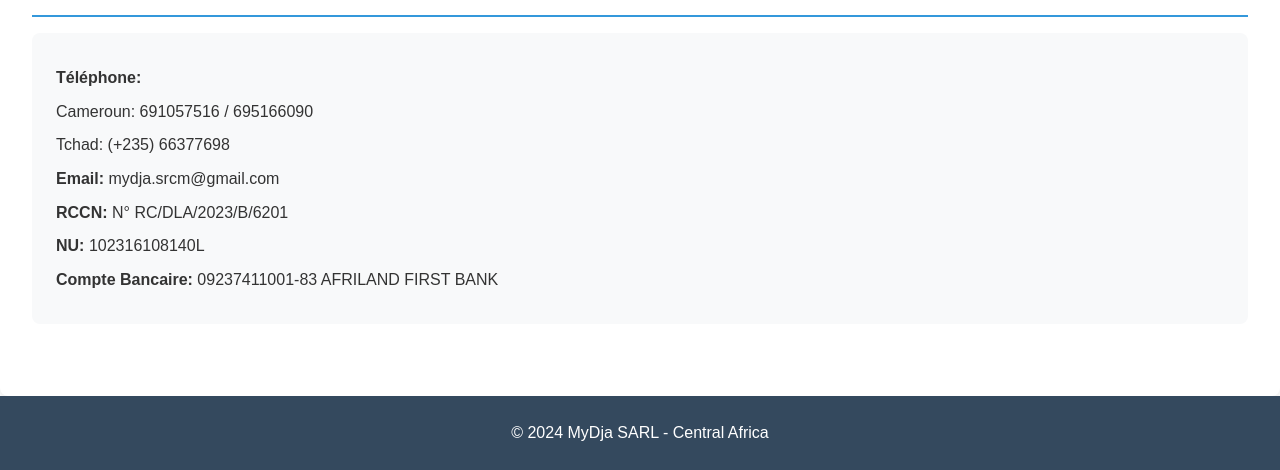
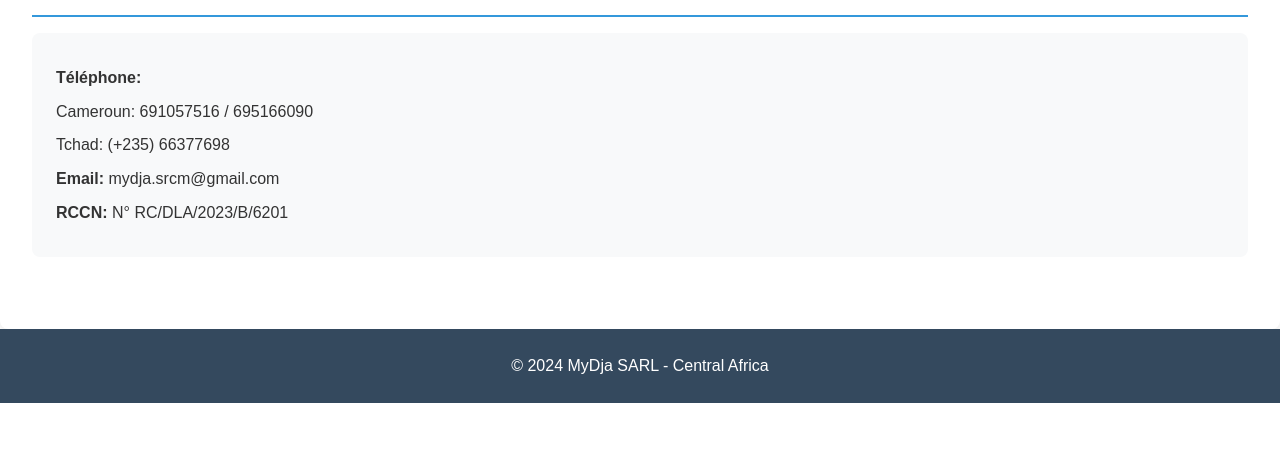
Before and after one commit to Kascabrel/MyDja_SARL, a Flask app: page /about in a window 1280 px wide. Shown: the part 1249-1719 px from the top of the page. After the commit the page ends 1652 px from the top, so only its background shows below. Run offline with Flask 3, Linux system fonts and the light colour scheme.

Commit message:
hide hero data

```diff
--- a/templates/about.html
+++ b/templates/about.html
@@ -60,8 +60,6 @@
             <p>Tchad: (+235) 66377698</p>
             <p><strong>Email:</strong> mydja.srcm@gmail.com</p>
             <p><strong>RCCN:</strong> N° RC/DLA/2023/B/6201</p>
-            <p><strong>NU:</strong> 102316108140L</p>
-            <p><strong>Compte Bancaire:</strong> 09237411001-83 AFRILAND FIRST BANK</p>
         </div>
     </section>
 </div>
--- a/templates/contact.html
+++ b/templates/contact.html
@@ -20,8 +20,6 @@
             <div class="contact-item">
                 <h4>Informations Légales</h4>
                 <p>RCCN: N° RC/DLA/2023/B/6201</p>
-                <p>NU: 102316108140L</p>
-                <p>Compte: 09237411001-83 AFRILAND FIRST BANK</p>
             </div>
         </div>
     </section>
```
